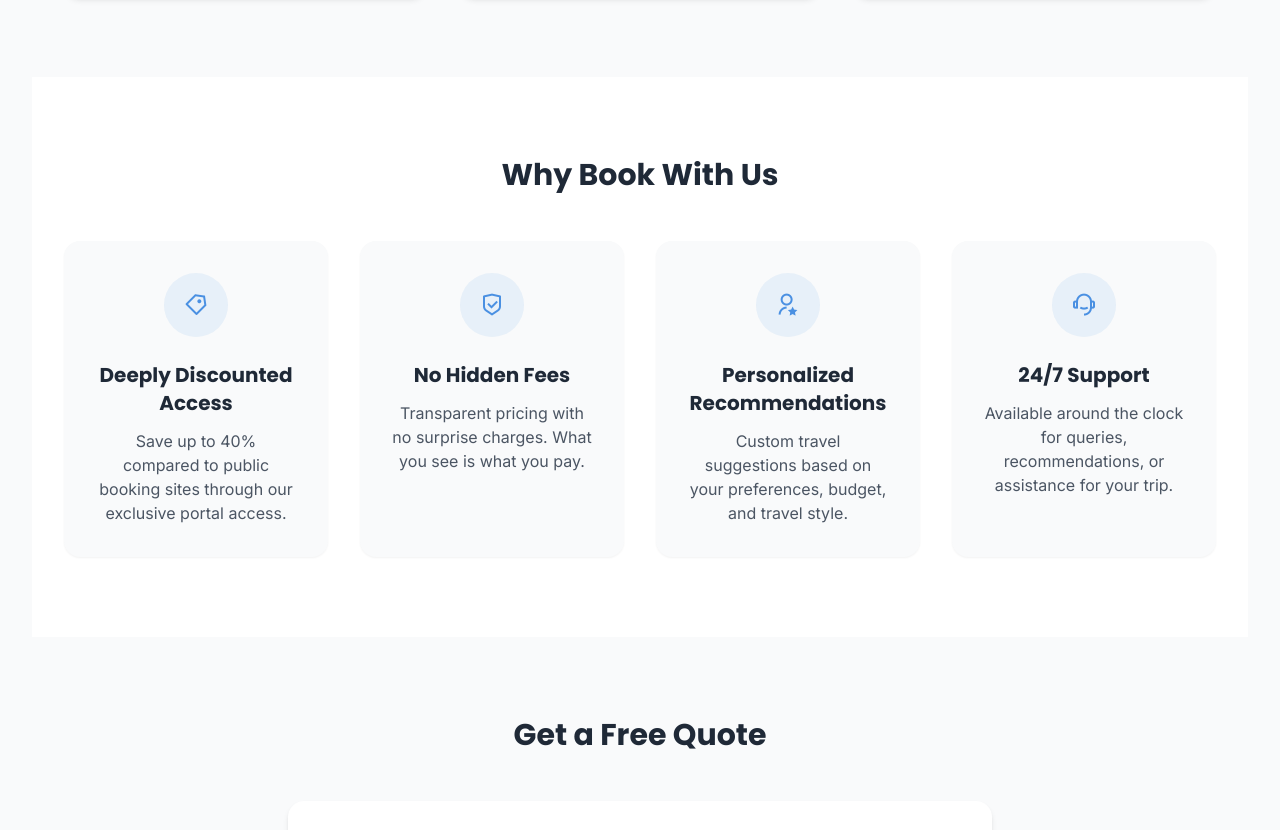
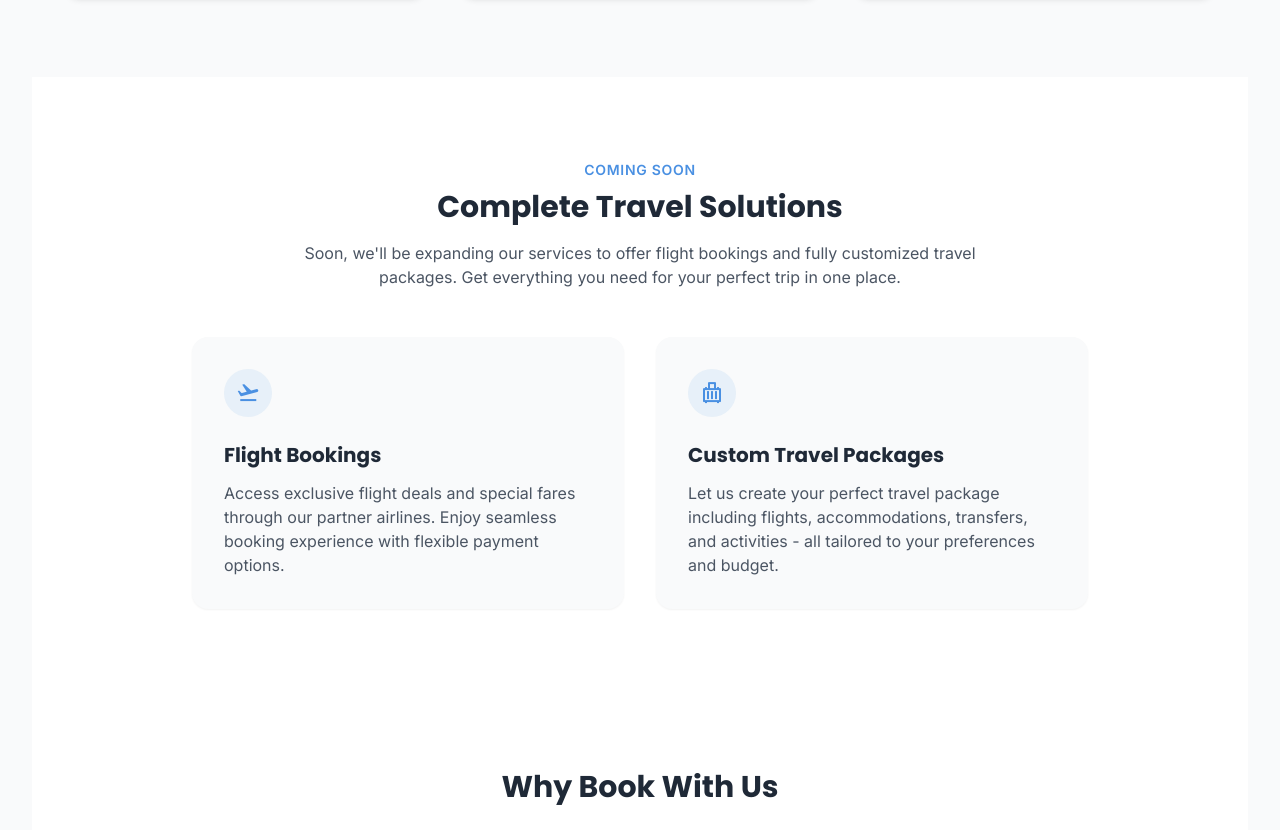
Before and after one commit to SohaibIkram/TripStitch, a website: page index.html in a window 1280 px wide. Shown: the part 2735-3565 px from the top of the page. Drawn offline with nearby package versions, Linux system fonts and the light colour scheme.

Commit message:
Update index.html

```diff
--- a/index.html
+++ b/index.html
@@ -339,6 +339,59 @@
       </div>
     </section>
 
+  <!-- Coming Soon Section -->
+    <section class="py-20 bg-white">
+      <div class="max-w-7xl mx-auto px-4 sm:px-6 lg:px-8">
+        <div class="text-center mb-12">
+          <span
+            class="text-primary font-semibold text-sm uppercase tracking-wider"
+            >Coming Soon</span
+          >
+          <h2 class="text-3xl font-bold text-gray-800 mt-2">
+            Complete Travel Solutions
+          </h2>
+          <p class="text-gray-600 mt-4 max-w-2xl mx-auto">
+            Soon, we'll be expanding our services to offer flight bookings and
+            fully customized travel packages. Get everything you need for your
+            perfect trip in one place.
+          </p>
+        </div>
+        <div class="grid grid-cols-1 md:grid-cols-2 gap-8 max-w-4xl mx-auto">
+          <div class="bg-gray-50 p-8 rounded-lg shadow-sm">
+            <div
+              class="w-12 h-12 bg-primary bg-opacity-10 rounded-full flex items-center justify-center mb-6"
+            >
+              <i class="ri-flight-takeoff-line ri-xl text-primary"></i>
+            </div>
+            <h3 class="text-xl font-bold text-gray-800 mb-3">
+              Flight Bookings
+            </h3>
+            <p class="text-gray-600">
+              Access exclusive flight deals and special fares through our
+              partner airlines. Enjoy seamless booking experience with flexible
+              payment options.
+            </p>
+          </div>
+          <div class="bg-gray-50 p-8 rounded-lg shadow-sm">
+            <div
+              class="w-12 h-12 bg-primary bg-opacity-10 rounded-full flex items-center justify-center mb-6"
+            >
+              <i class="ri-suitcase-3-line ri-xl text-primary"></i>
+            </div>
+            <h3 class="text-xl font-bold text-gray-800 mb-3">
+              Custom Travel Packages
+            </h3>
+            <p class="text-gray-600">
+              Let us create your perfect travel package including flights,
+              accommodations, transfers, and activities - all tailored to your
+              preferences and budget.
+            </p>
+          </div>
+        </div>
+      </div>
+    </section>
+
+
     <!-- Why Book With Me Section -->
     <section class="py-20 bg-white">
         <div class="max-w-7xl mx-auto px-4 sm:px-6 lg:px-8">
```
